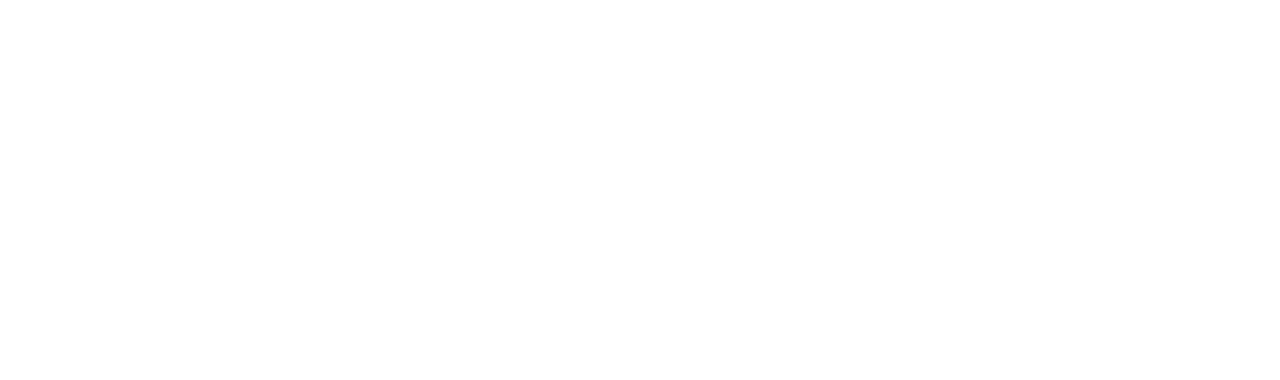
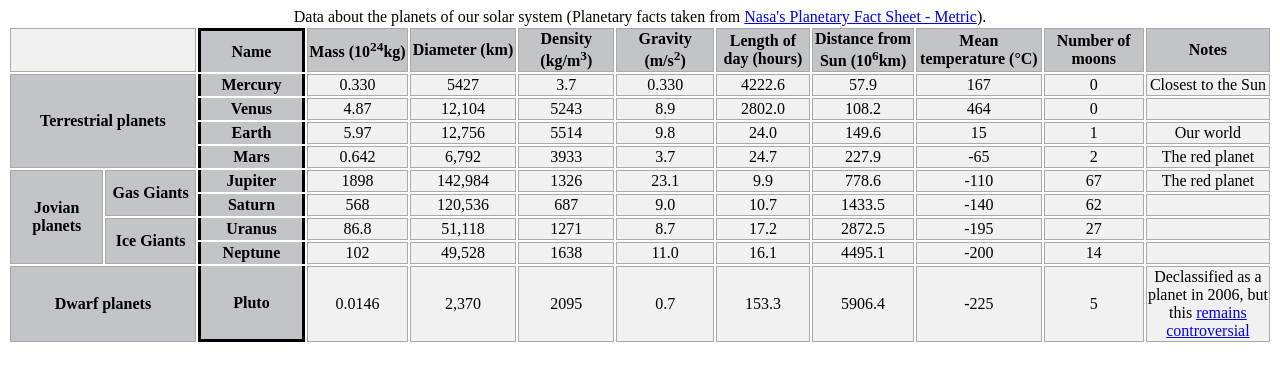
Before and after one commit to Logahn/Y3S1, a plain HTML site: page Web dev/Labwork 1/Planets/index.html in a window 1280 px wide. Drawn offline with Linux system fonts and the light colour scheme; files that its build step writes are made by us from their sources.

Commit message:
Planets concluded

```diff
--- a/Web dev/Labwork 1/Planets/index.html
+++ b/Web dev/Labwork 1/Planets/index.html
@@ -9,5 +9,138 @@
 </head>
 <body>
 
+    <table class="table-design" style="width:100%">
+      <caption>Data about the planets of our solar system (Planetary facts taken from <a href="http://nssdc.gsfc.nasa.gov/planetary/factsheet/">Nasa's
+        Planetary Fact Sheet - Metric</a>).</caption>
+        <tr>
+          <td colspan="2">
+          </td>
+          <th class = "planet-name">Name</th>
+          <th>Mass (10<sup>24</sup>kg)</th>
+          <th>Diameter (km)</th>
+          <th>Density (kg/m<sup>3</sup>)</th>
+          <th>Gravity (m/s<sup>2</sup>)</th>
+          <th>Length of day (hours)</th>
+          <th>Distance from Sun (10<sup>6</sup>km)</th>
+          <th>Mean temperature (°C)</th>
+          <th>Number of moons</th>
+          <th>Notes</th>
+        </tr>
+        <tr>
+          <th colspan="2" rowspan="4">Terrestrial planets</th>
+          <th class = "planet-names">Mercury</th>
+          <td>0.330</td>
+          <td>5427</td>
+          <td>3.7</td>
+          <td>0.330</td>
+          <td>4222.6</td>
+          <td>57.9</td>
+          <td>167</td>
+          <td>0</td>
+          <td>Closest to the Sun</td>
+        </tr>
+        <tr>
+          <th class = "planet-names">Venus</th>
+          <td>4.87</td>
+          <td>12,104</td>
+          <td>5243</td>
+          <td>8.9</td>
+          <td>2802.0</td>
+          <td>108.2</td>
+          <td>464</td>
+          <td>0</td>
+          <td> </td>
+        </tr>
+        <tr>
+          <th class = "planet-names">Earth</th>
+          <td>5.97</td>
+          <td>12,756</td>
+          <td>5514</td>
+          <td>9.8</td>
+          <td>24.0</td>
+          <td>149.6</td>
+          <td>15</td>
+          <td>1</td>
+          <td>Our world</td>
+        </tr>
+        <tr>
+          <th class = "planet-names">Mars</th>
+          <td>0.642</td>
+          <td>6,792</td>
+          <td>3933</td>
+          <td>3.7</td>
+          <td>24.7</td>
+          <td>227.9</td>
+          <td>-65</td>
+          <td>2</td>
+          <td>The red planet</td>
+        </tr>
+        <tr>
+          <th colspan="1" rowspan="4">Jovian planets</th>
+          <th rowspan="2">Gas Giants</th>
+          <th class = "planet-names">Jupiter</th>
+          <td>1898</td>
+          <td>142,984</td>
+          <td>1326</td>
+          <td>23.1</td>
+          <td>9.9</td>
+          <td>778.6</td>
+          <td>-110</td>
+          <td>67</td>
+          <td>The red planet</td>
+        </tr>
+        <tr>
+          <th class = "planet-names">Saturn</th>
+          <td>568</td>
+          <td>120,536</td>
+          <td>687</td>
+          <td>9.0</td>
+          <td>10.7</td>
+          <td>1433.5</td>
+          <td>-140</td>
+          <td>62</td>
+          <td> </td>
+        </tr>
+        <tr>
+          <th rowspan="2">Ice Giants</th>
+          <th class = "planet-names">Uranus</th>
+          <td>86.8</td>
+          <td>51,118</td>
+          <td>1271</td>
+          <td>8.7</td>
+          <td>17.2</td>
+          <td>2872.5</td>
+          <td>-195</td>
+          <td>27</td>
+          <td> </td>
+        </tr>
+        <tr>
+          <th class = "planet-names">Neptune</th>
+          <td>102</td>
+          <td>49,528</td>
+          <td>1638</td>
+          <td>11.0</td>
+          <td>16.1</td>
+          <td>4495.1</td>
+          <td>-200</td>
+          <td>14</td>
+          <td> </td>
+        </tr>
+        <tr>
+          <th colspan="2">Dwarf planets</th>
+          <th class = "planet-pluto">Pluto</th>
+          <td>0.0146</td>
+          <td>2,370</td>
+          <td>2095</td>
+          <td>0.7</td>
+          <td>153.3</td>
+          <td>5906.4</td>
+          <td>-225</td>
+          <td>5</td>
+          <td>Declassified as a planet in 2006, but this <a
+            href="http://www.usatoday.com/story/tech/2014/10/02/pluto-planet-solar-system/16578959/">remains controversial</a></td>
+        </tr>
+      </table>
+
 </body>
 </html>
--- /dev/null
+++ b/Web dev/Labwork 1/Planets/main.css
@@ -0,0 +1,30 @@
+table-design {
+    border-collapse: collapse;
+}
+tr:nth-child(even){background-color: #f2f2f2;}
+
+th,td {
+    border: 1px solid darkgray;
+    width: 400px;
+    background-color: #c2c4c7;
+
+ }
+ td{
+    text-align:center;
+    background-color: #f1f1f1;
+    border-collapse: collapse;
+
+}
+.planet-names{
+    border: 3px solid black;
+    border-bottom-style: none;
+    border-top-style: none;
+}
+.planet-name{
+    border: 3px solid black;
+    border-bottom-style: none;
+}
+.planet-pluto{
+    border: 3px solid black;
+    border-top-style: none;
+}
```
